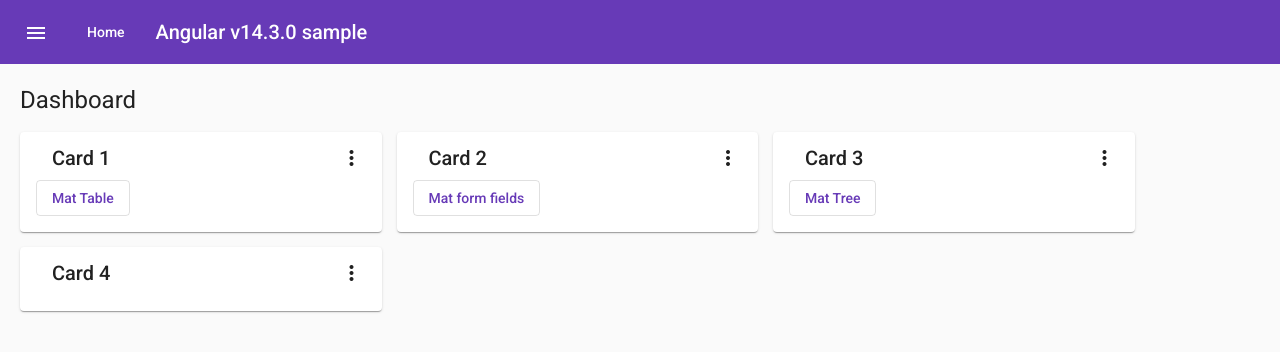
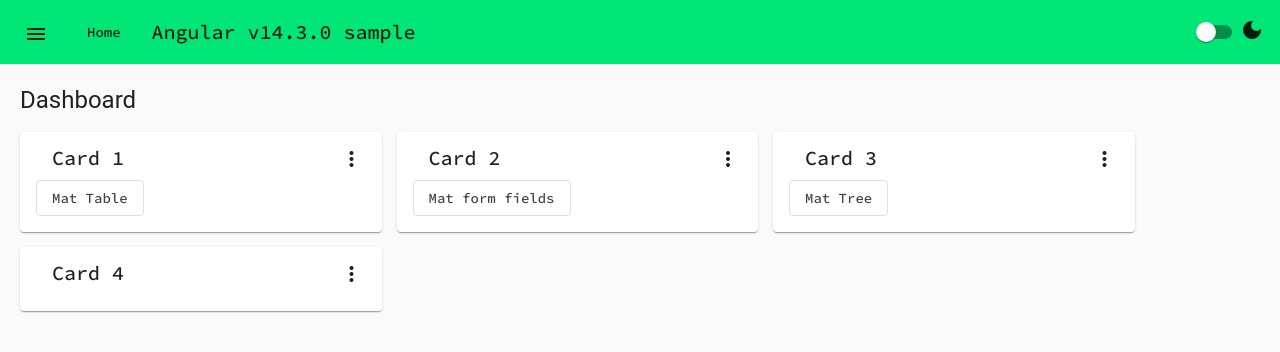
Before and after one commit to KVikram/angular-v10, an Angular app: page /home in a window 1280 px wide. Shown: the top 352 px of the page. Built offline with nearby package versions, Linux system fonts and the light colour scheme.

Commit message:
feat(theme):added theme switcher

```diff
--- a/angular.json
+++ b/angular.json
@@ -18,14 +18,8 @@
             "main": "src/main.ts",
             "polyfills": "src/polyfills.ts",
             "tsConfig": "tsconfig.app.json",
-            "assets": [
-              "src/favicon.ico",
-              "src/assets"
-            ],
-            "styles": [
-              "./node_modules/@angular/material/prebuilt-themes/deeppurple-amber.css",
-              "src/styles.css"
-            ],
+            "assets": ["src/favicon.ico", "src/assets"],
+            "styles": ["src/styles.css", "src/theme.scss"],
             "scripts": [],
             "vendorChunk": true,
             "extractLicenses": false,
@@ -89,10 +83,7 @@
             "polyfills": "src/polyfills.ts",
             "tsConfig": "tsconfig.spec.json",
             "karmaConfig": "karma.conf.js",
-            "assets": [
-              "src/favicon.ico",
-              "src/assets"
-            ],
+            "assets": ["src/favicon.ico", "src/assets"],
             "styles": [
               "./node_modules/@angular/material/prebuilt-themes/deeppurple-amber.css",
               "src/styles.css"
@@ -108,9 +99,7 @@
               "tsconfig.spec.json",
               "e2e/tsconfig.json"
             ],
-            "exclude": [
-              "**/node_modules/**"
-            ]
+            "exclude": ["**/node_modules/**"]
           }
         },
         "e2e": {
--- a/src/app/app.component.html
+++ b/src/app/app.component.html
@@ -1 +1,3 @@
-<app-menu></app-menu>
+<app-menu
+  [ngClass]="{ 'my-dark-theme': sharedSvc.isDarkMode | async }"
+></app-menu>
--- a/src/app/app.component.ts
+++ b/src/app/app.component.ts
@@ -1,4 +1,6 @@
 import { Component } from '@angular/core';
+import { BehaviorSubject } from 'rxjs';
+import { SharedService } from './services/shared.service';
 
 @Component({
   selector: 'app-root',
@@ -6,5 +8,8 @@ import { Component } from '@angular/core';
   styleUrls: ['./app.component.css']
 })
 export class AppComponent {
-  title = 'angular-v10';
+
+  constructor(public sharedSvc: SharedService) {
+  }
+
 }
--- a/src/app/home/home.component.html
+++ b/src/app/home/home.component.html
@@ -7,7 +7,7 @@
     fxLayoutGap="15px grid"
   >
     <div *ngFor="let card of cards | async" fxFlex="30%" fxFlex.lt-md="90%">
-      <mat-card>
+      <mat-card cdkDrag>
         <mat-card-header>
           <mat-card-title>
             {{ card.title }}
@@ -29,7 +29,7 @@
           <div *ngIf="card.title === 'Card 1'">
             <a
               mat-stroked-button
-              color="primary"
+              color="accent"
               [routerLink]="['/table']"
               routerLinkActive="router-link-active"
               >Mat Table
@@ -38,7 +38,7 @@
           <div *ngIf="card.title === 'Card 2'">
             <a
               mat-stroked-button
-              color="primary"
+              color="accent"
               [routerLink]="['/address']"
               routerLinkActive="router-link-active"
               >Mat form fields
@@ -47,7 +47,7 @@
           <div *ngIf="card.title === 'Card 3'">
             <a
               mat-stroked-button
-              color="primary"
+              color="accent"
               [routerLink]="['/tree']"
               routerLinkActive="router-link-active"
               >Mat Tree
--- a/src/app/home/home.component.ts
+++ b/src/app/home/home.component.ts
@@ -1,6 +1,8 @@
 import { Component } from '@angular/core';
 import { map } from 'rxjs/operators';
 import { Breakpoints, BreakpointObserver } from '@angular/cdk/layout';
+import { CdkDragDrop, moveItemInArray } from '@angular/cdk/drag-drop';
+
 
 @Component({
   selector: 'app-home',
@@ -30,4 +32,6 @@ export class HomeComponent {
   );
 
   constructor(private breakpointObserver: BreakpointObserver) { }
+
+
 }
--- a/src/app/menu/menu.component.html
+++ b/src/app/menu/menu.component.html
@@ -60,6 +60,10 @@
         Home
       </button>
       <span>Angular v{{ ngVersion }} sample</span>
+      <span class="spacer"></span>
+      <mat-slide-toggle color="accent" (click)="toggleDarkMode()">
+        <mat-icon>{{ isDarkModeOn ? "light_mode" : "dark_mode" }}</mat-icon>
+      </mat-slide-toggle>
     </mat-toolbar>
     <!-- Add Content Here -->
     <router-outlet></router-outlet>
--- a/src/app/menu/menu.component.ts
+++ b/src/app/menu/menu.component.ts
@@ -2,6 +2,7 @@ import { BreakpointObserver, Breakpoints } from '@angular/cdk/layout';
 import { Component, VERSION, Version } from '@angular/core';
 import { Observable } from 'rxjs';
 import { map, shareReplay } from 'rxjs/operators';
+import { SharedService } from '../services/shared.service';
 
 @Component({
   selector: 'app-menu',
@@ -12,13 +13,22 @@ export class MenuComponent {
 
   ngVersion = VERSION.full;
 
+  isDarkModeOn = false;
+
   isHandset$: Observable<boolean> = this.breakpointObserver.observe(Breakpoints.Handset)
     .pipe(
       map(result => result.matches),
       shareReplay()
     );
 
-  constructor(private breakpointObserver: BreakpointObserver) {
+  constructor(private breakpointObserver: BreakpointObserver, public sharedSvc: SharedService) {
+  }
+
+  toggleDarkMode() {
+    this.isDarkModeOn = !this.isDarkModeOn;
+    this.sharedSvc.isDarkMode$.next(this.isDarkModeOn);
+    console.log(this.isDarkModeOn);
+
   }
 
 }
--- /dev/null
+++ b/src/app/services/shared.service.ts
@@ -0,0 +1,13 @@
+import { Injectable } from '@angular/core';
+import { BehaviorSubject } from 'rxjs';
+
+@Injectable({
+  providedIn: 'root'
+})
+export class SharedService {
+
+  isDarkMode$ = new BehaviorSubject(false);
+
+  isDarkMode = this.isDarkMode$.asObservable();
+  constructor() { }
+}
--- a/src/index.html
+++ b/src/index.html
@@ -1,15 +1,26 @@
-<!doctype html>
+<!DOCTYPE html>
 <html lang="en">
-<head>
-  <meta charset="utf-8">
-  <title>AngularV10</title>
-  <base href="/">
-  <meta name="viewport" content="width=device-width, initial-scale=1">
-  <link rel="icon" type="image/x-icon" href="favicon.ico">
-  <link href="https://fonts.googleapis.com/css?family=Roboto:300,400,500&display=swap" rel="stylesheet">
-  <link href="https://fonts.googleapis.com/icon?family=Material+Icons" rel="stylesheet">
-</head>
-<body class="mat-typography">
-  <app-root></app-root>
-</body>
+  <head>
+    <meta charset="utf-8" />
+    <title>AngularV10</title>
+    <base href="/" />
+    <meta name="viewport" content="width=device-width, initial-scale=1" />
+    <link rel="icon" type="image/x-icon" href="favicon.ico" />
+
+    <link rel="preconnect" href="https://fonts.gstatic.com" crossorigin />
+
+    <!-- Google font -->
+    <link
+      href="https://fonts.googleapis.com/css2?family=Source+Code+Pro:wght@400;500&display=swap"
+      rel="stylesheet"
+      as="style"
+    />
+    <link
+      href="https://fonts.googleapis.com/icon?family=Material+Icons"
+      rel="stylesheet"
+    />
+  </head>
+  <body class="mat-app-background mat-typography">
+    <app-root></app-root>
+  </body>
 </html>
--- a/src/styles.css
+++ b/src/styles.css
@@ -2,3 +2,8 @@
 
 html, body { height: 100%; }
 body { margin: 0; font-family: Roboto, "Helvetica Neue", sans-serif; }
+
+.spacer{
+
+    flex: 1 1 auto;
+}
--- /dev/null
+++ b/src/theme.scss
@@ -0,0 +1,44 @@
+@use '~@angular/material' as mat;
+
+@include mat.core();
+
+$my-typography: mat.define-typography-config(
+    $font-family: '"Source Code Pro", monospace;',
+  );
+
+// Define a light theme
+$light-primary: mat.define-palette(mat.$green-palette, A400);
+$light-accent: mat.define-palette(mat.$grey-palette, 800, A100, A400);
+$light-warn: mat.define-palette(mat.$red-palette);
+$light-theme: mat.define-light-theme((
+ color: (
+   primary: $light-primary,
+   accent: $light-accent,
+   warn: $light-warn
+ ),
+ typography:$my-typography,
+));
+
+// Define a dark theme
+$dark-primary: mat.define-palette(mat.$green-palette);
+$dark-accent: mat.define-palette(mat.$grey-palette, A200, A100, A400);
+$dark-warn: mat.define-palette(mat.$deep-orange-palette);
+$dark-theme: mat.define-dark-theme((
+ color: (
+   primary: $dark-primary,
+   accent: $dark-accent,
+   warn: $dark-warn
+ ),
+ typography:$my-typography,
+));
+
+
+
+
+ @include mat.all-component-themes($light-theme);
+
+
+
+.my-dark-theme {
+  @include mat.all-component-colors($dark-theme);
+}
```
Also changed, not shown: src/app/app.module.ts (+29 -25 lines), 1 other file (tests, documents, lock files or other folders).
